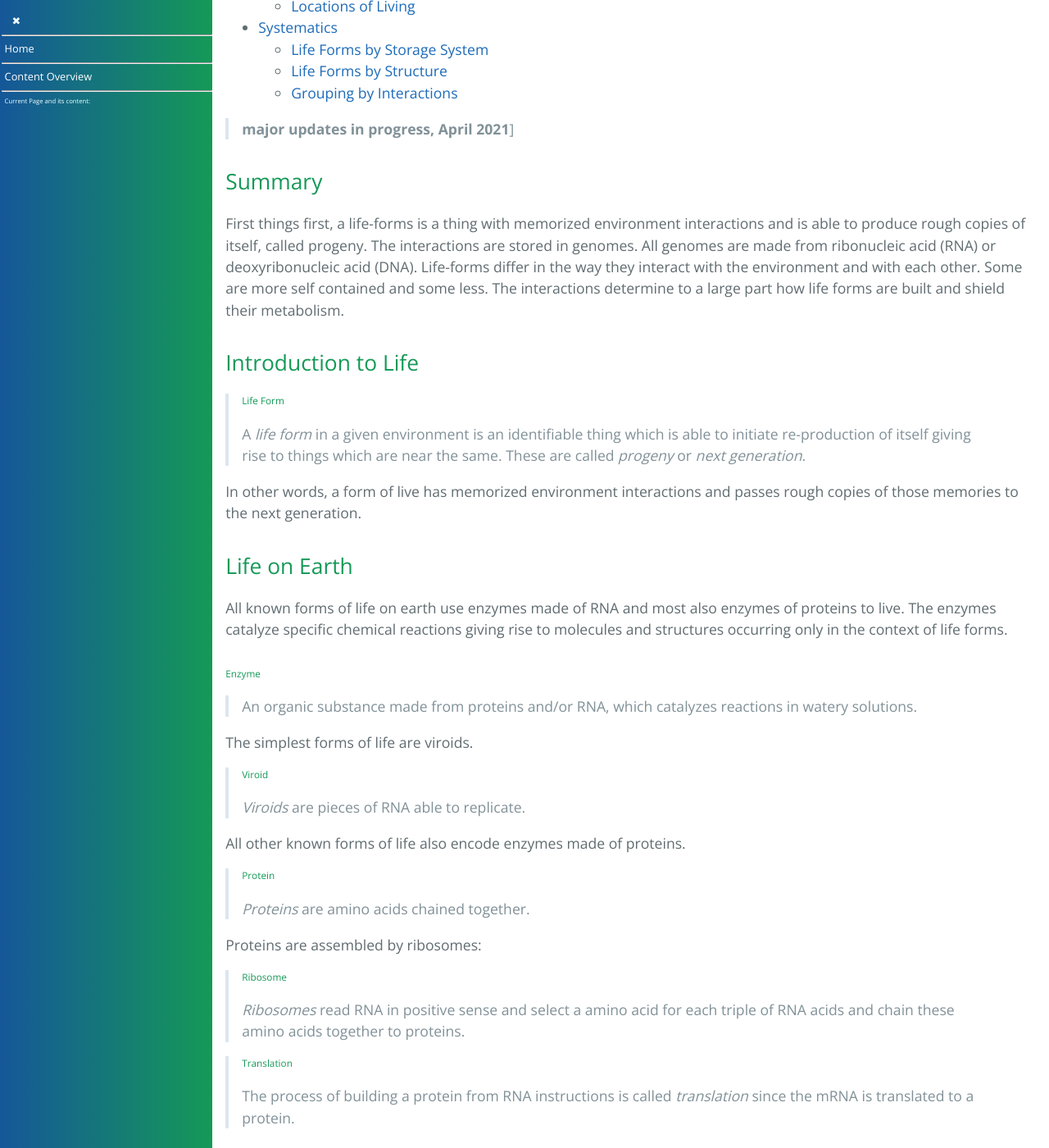
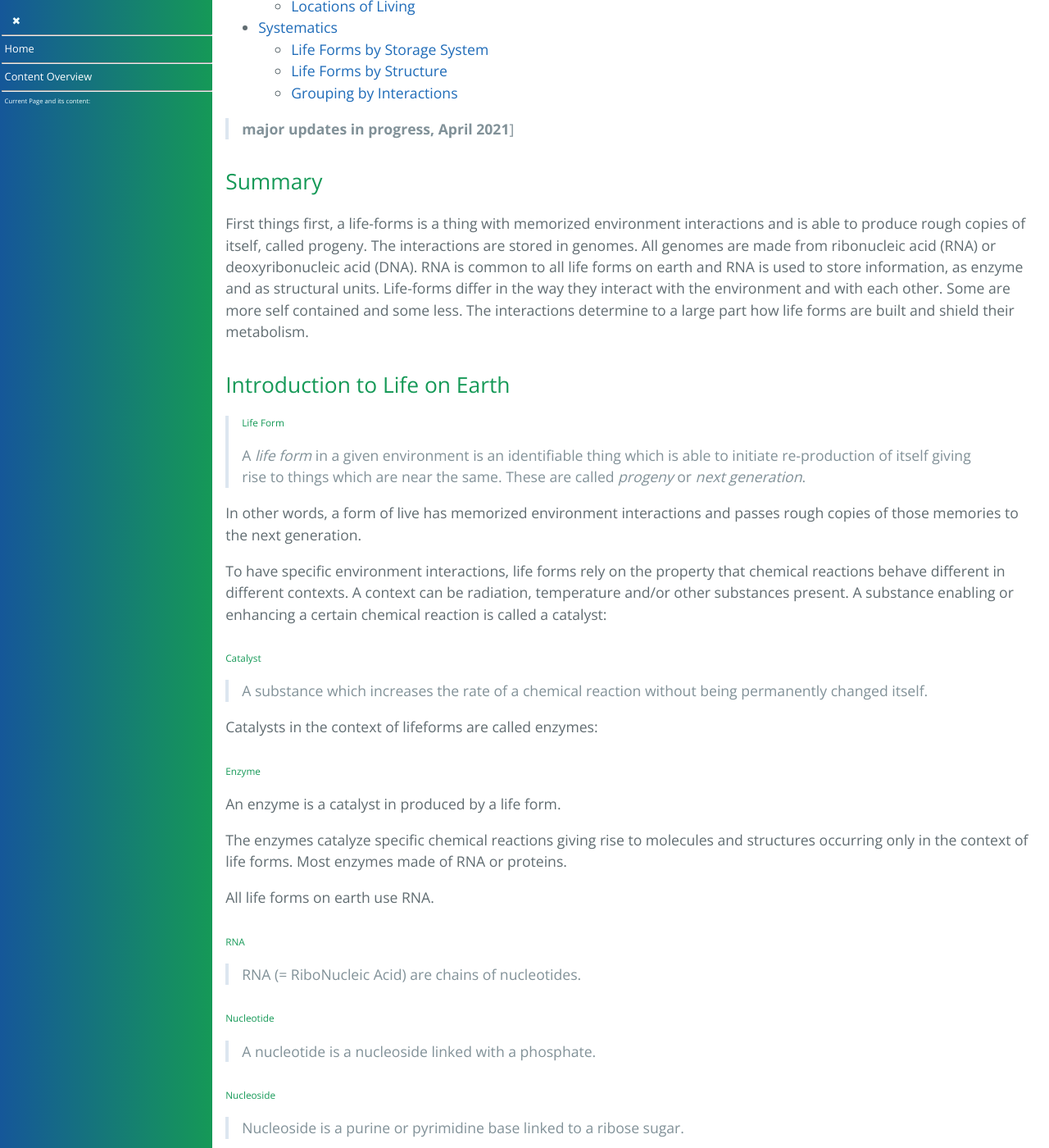
Before and after one commit to forestgrape/coronavirus, a Jekyll site: the page built from 2_biological/life-forms.md, in a window 1280 px wide and 1400 px high, scrolled down 515 px. Shown: the whole window at 82% size. Built offline with Jekyll 4.4.1, drawn with Linux system fonts in a browser that asks for light colours; our own code applies the rules of GitHub Pages for plain Markdown files; some of the changed text lies outside the part shown.

Commit message:
clarifications in work

```diff
--- a/2_biological/life-forms.md
+++ b/2_biological/life-forms.md
@@ -24,55 +24,89 @@
 > **major updates in progress, April 2021**]
 
 ## Summary
-First things first, a life-forms is a thing with memorized environment interactions and is able to produce rough copies of itself, called progeny. The interactions are stored in genomes. All genomes are made from ribonucleic acid (RNA) or deoxyribonucleic acid (DNA). Life-forms differ in the way they interact with the environment and with each other. Some are more self contained and some less. The interactions determine to a large part how life forms are built and shield their metabolism.
+First things first, a life-forms is a thing with memorized environment interactions and is able to produce rough copies of itself, called progeny. The interactions are stored in genomes. All genomes are made from ribonucleic acid (RNA) or deoxyribonucleic acid (DNA). RNA is common to all life forms on earth and RNA is used to store information, as enzyme and as structural units. Life-forms differ in the way they interact with the environment and with each other. Some are more self contained and some less. The interactions determine to a large part how life forms are built and shield their metabolism.
 
 
-## Introduction to Life
+## Introduction to Life on Earth
 
 > ###### Life Form
 > A *life form* in a given environment is an identifiable thing which is able to initiate re-production of itself giving rise to things which are near the same. These are called *progeny* or *next generation*.
 
 In other words, a form of live has memorized environment interactions and passes rough copies of those memories to the next generation.
 
+To have specific environment interactions, life forms rely on the property that chemical reactions behave different in different contexts. A context can be radiation, temperature and/or other substances present. A substance enabling or enhancing a certain chemical reaction is called a catalyst:
 
-## Life on Earth
+###### Catalyst
+> A substance which increases the rate of a chemical reaction without being permanently changed itself.
 
-All known forms of life on earth use enzymes made of RNA and most also enzymes of proteins to live. The enzymes catalyze specific chemical reactions giving rise to molecules and structures occurring only in the context of life forms.
+Catalysts in the context of lifeforms are called enzymes:
 
 ###### Enzyme
-> An organic substance made from proteins and/or RNA, which catalyzes reactions in watery solutions.
+An enzyme is a catalyst in produced by a life form.
 
-The simplest forms of life are viroids.
+The enzymes catalyze specific chemical reactions giving rise to molecules and structures occurring only in the context of life forms. Most enzymes made of RNA or proteins.
+
+All life forms on earth use RNA.
+
+###### RNA
+> RNA (= RiboNucleic Acid) are chains of nucleotides.
+
+###### Nucleotide
+> A nucleotide is a nucleoside linked with a phosphate.
+
+###### Nucleoside
+> Nucleoside is a purine or pyrimidine base linked to a ribose sugar.
+
+The backbone of RNA is always:
+* ... -> phosphate -> ribose -> phosphate -> ribose -> ...
+
+To the riboses one of 4 bases is attached giving an RNA strand a specific sequence, which in turn gives the RNA strand a specific structure and the structure in turn give the RNA strand different functional properties. As noted the triplet phosphate-ribose-base is called nucleotide. So a RNA strand looks:
+* ... -> nucleotide -> nucleotide -> nucleotide -> nucleotide -> ...
+
+
+The simplest life forms on todays earth are viroids.
 
 > ###### Viroid
 > *Viroids* are pieces of RNA able to replicate.
 
-All other known forms of life also encode enzymes made of proteins.
+All other known forms of life also encode enzymes made of proteins. The base units of proteins are polypeptides:
+
+> ###### Polypeptides
+> A *polypeptide* consists of amino acids chained together.
 
 > ###### Protein
-> *Proteins* are amino acids chained together.
+> A *Protein* consists of one or more polypeptides.
 
-Proteins are assembled by ribosomes:
+Polypeptides are assembled by ribosomes:
 
 > ###### Ribosome
-> *Ribosomes* read RNA in positive sense and select a amino acid for each triple of RNA acids and chain these amino acids together to proteins.
+> *Ribosomes* read RNA in positive sense and select a amino acid for each triple of RNA acids and chain these amino acids together to polypeptides.
 
 > ###### Translation
-> The process of building a protein from RNA instructions is called *translation* since the mRNA is translated to a protein.
+> Translations is the process when from an RNA sequence a amino acid sequence is constructed.
+
+As noted RNA is able to have nearly all functions related to live e.g. as enzyme. So ribosomes want only to translate very specific RNA and not any RNA molecule lying around. There are special sequences which are recognized by ribosomes to initiate translation.
+
+>> ###### Translatable RNA
+>> Translatable RNA denotes RNA which is marked to be translated and thus is read by ribosomes.
+
+Translatable RNA is ribosome and life form specific.
+
+One or more polypeptides are structured to form a protein:
+
 
 The storage piece encoding RNA making up a functional protein or a functional RNA is called a gene:
 
 > ###### Gene
 > A *gene* denotes a piece of storage encoding a functional polypeptide or RNA strand.
 
-Genes are sequences of single/double stranded DNA or RNA which are transcribed to positive stranded RNA, which in turn can get translated by ribosomes to proteins.
-
-> ###### mRNA
-> mRNA or messenger RNA is temporary RNA sent to the ribosomes for translation to proteins.
-
 
 
 ## Memorizing Interactions
+
+
+### Temporary and Permanent
+
 
 ### Storage Options
 Life forms memorize their machinery and structure, which in turn determine the environment interactions. Four kinds of lifetime storage are known to be used on todays earth.
```
Also changed, not shown: other parts of 2_biological/life-forms.md (+2 -2 lines).
